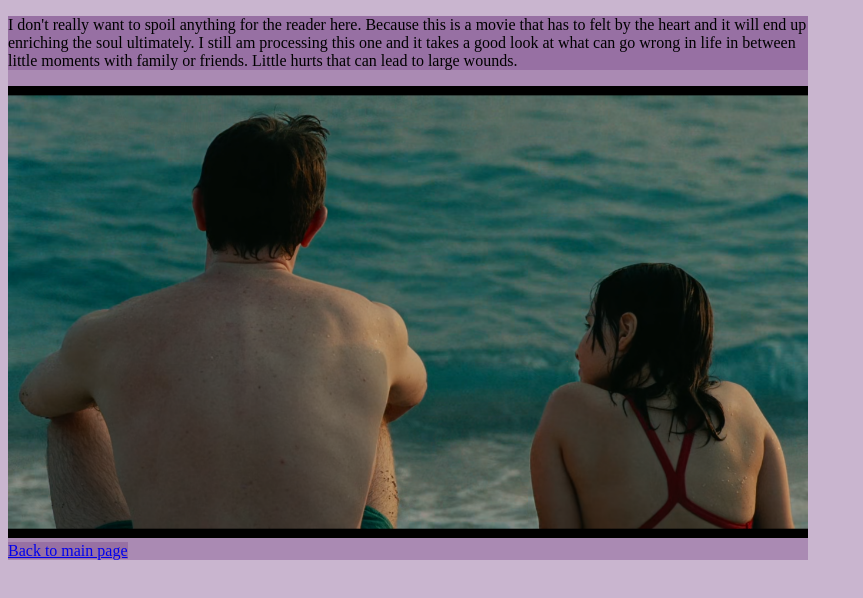
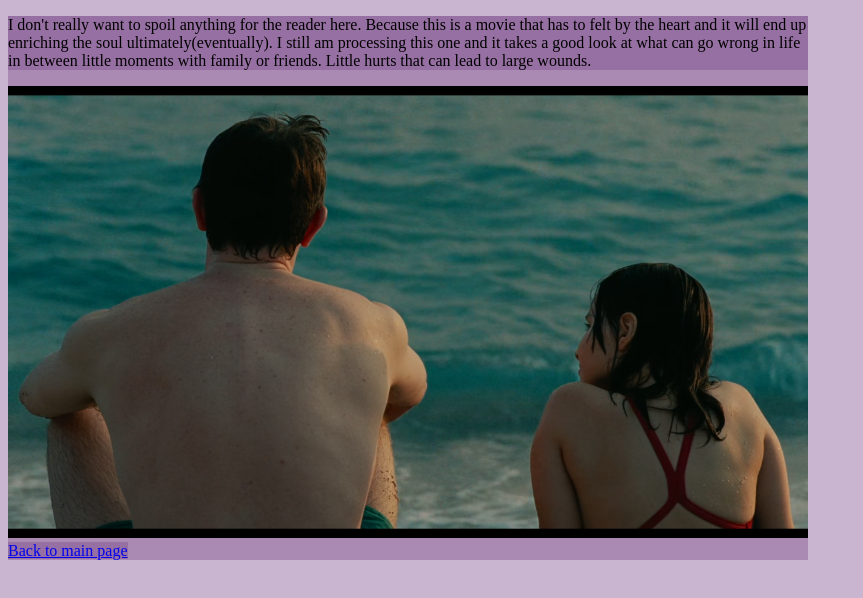
Before and after one commit to shelleycoop/Aftersun-the-real-precursor-to-everything-that-started-with-Rosetta, a plain HTML site: page second-page.html in a window 1280 px wide. Shown: the whole page, without its empty margins (0-863 px from the left). Drawn offline with Linux system fonts and the light colour scheme.

Commit message:
some minor changes to html and css

```diff
--- a/second-page.html
+++ b/second-page.html
@@ -19,9 +19,9 @@
     <p>
       I don't really want to spoil anything for the reader here. Because this is
       a movie that has to felt by the heart and it will end up enriching the
-      soul ultimately. I still am processing this one and it takes a good look
-      at what can go wrong in life in between little moments with family or
-      friends. Little hurts that can lead to large wounds.
+      soul ultimately(eventually). I still am processing this one and it takes a
+      good look at what can go wrong in life in between little moments with
+      family or friends. Little hurts that can lead to large wounds.
     </p>
     <img src="./Screenshot (102).png" alt="" />
     <a href="index.html">Back to main page</a>
--- a/styles.css
+++ b/styles.css
@@ -26,7 +26,7 @@ button{
 }
 
 article a {
-    color: black;
+    color: white;
 } */
 
 /* * {
@@ -47,3 +47,7 @@ body {
 img {
     width: 680px;
 }
+
+article a {
+    color: whitesmoke;
+}
```
